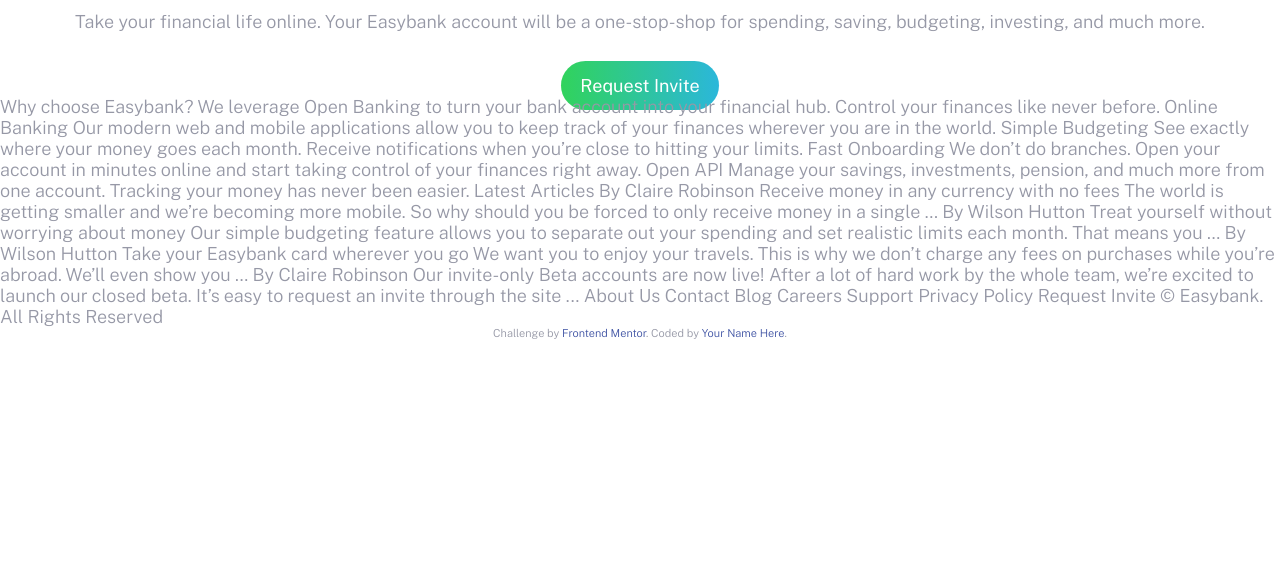
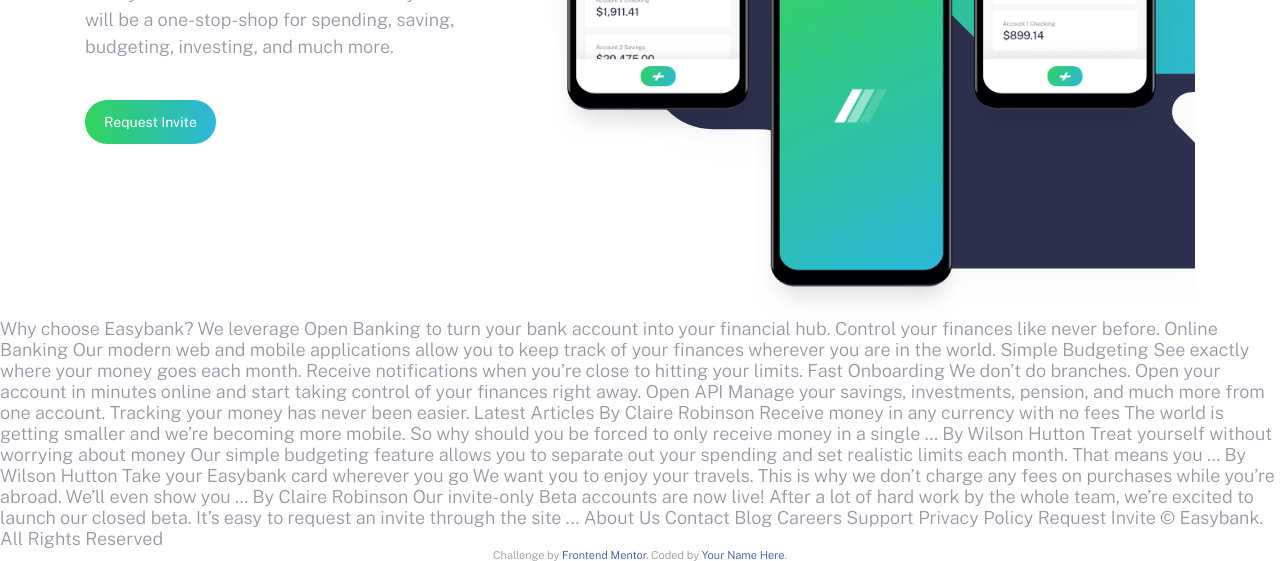
Before and after one commit to hinlocaesar/easybank, a plain HTML site: page index.html in a window 1280 px wide. Shown: the part 416-977 px from the top of the page. Before the commit the page ends 800 px from the top, so only its background shows below. Drawn offline with nearby package versions, Linux system fonts and the light colour scheme.

Commit message:
Save addtional implementation

```diff
--- a/app/scss/_globals.scss
+++ b/app/scss/_globals.scss
@@ -19,6 +19,10 @@ body {
   color: $grayishBlue;
   font-weight: 300;
 
+  @include breakpoint-up(large){
+    font-size: $font-med;
+}
+
   &.noscroll{
     overflow:hidden;
   }
@@ -33,8 +37,44 @@ a,a:visited, a:hover{
 
 //Spacing
 .container{
-    padding-left: 1.5rem ;
-    padding-right: 1.5rem ;
+    max-width: 69.375rem;
+    margin: 0 auto;
+
+    &--py{
+      padding-top:2.25rem;
+      padding-bottom:2.25rem;
+    }
+
+    &--px{
+      padding-left: 1.5rem ;
+      padding-right: 1.5rem ;
+    }
+
+    &--all{
+      padding-top:2.25rem;
+      padding-bottom:2.25rem;
+      padding-left: 1.5rem ;
+      padding-right: 1.5rem ;
+    }
+
+
+
+
+    &--pt{
+      padding-top:2.25rem;
+    }
+
+    &--pb{
+      padding-bottom:2.25rem;
+    }
+
+    &--pl{
+      padding-left: 1.5rem ;
+    }
+
+    &--pr{
+      padding-right: 1.5rem ;
+    }
 }
 
 
@@ -57,6 +97,7 @@ a,a:visited, a:hover{
 
 
   .button{
+    display: inline-block;
     padding: 0.875rem 1.1875rem;
     border-radius: 50px;
     cursor: pointer;
@@ -64,6 +105,13 @@ a,a:visited, a:hover{
     border:0;
     background: linear-gradient(to right, $limeGreen, $brightCyan);
     font-weight: 400;
+
+    font-size:$font-sm;
+    transition: opacity 300ms ease-in-out;
+
+    &:hover{
+        opacity: 0.75;
+    }
   }
 
 
--- a/app/scss/_header.scss
+++ b/app/scss/_header.scss
@@ -117,14 +117,6 @@
 
     }
 
-    &__cta{
-            font-size:$font-sm;
-            color:white;
-            transition: opacity 300ms ease-in-out;
 
-            &:hover{
-                opacity: 0.75;
-            }
-    }
 
 }
--- a/app/scss/_hero.scss
+++ b/app/scss/_hero.scss
@@ -1,4 +1,9 @@
 .hero{
+    @include breakpoint-up(large){
+        min-height: 41rem;
+        display: flex;
+        align-items:center;
+    }
 
     &__image{
         position:relative;
@@ -7,6 +12,14 @@
         background-repeat: no-repeat;
         background-position: center center;
         min-height:17.5rem;
+
+        @include breakpoint-up(large){
+            flex:3;
+            order:2;
+            height:41rem;
+            background-image: url('/images/bg-intro-desktop.svg');
+            background-position: left center;
+        }
 
         &::before{
             content: "";
@@ -23,6 +36,13 @@
 
     &__text{
         text-align: center;
+
+        @include breakpoint-up(large){
+            flex:2;
+            order:1;
+            text-align: left;
+        }
+
         h1{
             font-weight:300;
             font-size:2.31rem;
@@ -30,6 +50,11 @@
             color:$darkBlue;
             text-align: center;
             margin-bottom: 1.5rem;
+
+            @include breakpoint-up(large){
+                font-size: $font-xlg;
+            }
+
         }
 
         p{
--- a/index.html
+++ b/index.html
@@ -19,7 +19,7 @@
 
 <header class="header">
   <div class="overlay has-fade"></div>
-  <nav class="flex flex-jc-sb flex-ai-c bn container header__padding">
+  <nav class="container container-pall flex flex-jc-sb flex-ai-c bn container header__padding">
     <a href="/" class="header__logo">
       <img src="images/logo.svg" alt="easybank">
     </a>
@@ -30,7 +30,7 @@
       <span></span>
     </a>
 
-    <div class="header__links hide-for-mobile">
+    <div class="header__links hide-for-mobile ">
       <a href="#">Home</a><a href="#">About</a><a href="#">Contact</a><a href="#">Blog</a><a href="#">Careers</a>
     </div>
 
@@ -47,12 +47,12 @@
 </header>
 
 
-<section class="hero">
+<section class="hero container ">
   <div class="hero__image">
 
   </div>
 
-  <div class="hero__text container">
+  <div class="hero__text container container-pall">
     <h1>Next generation digital banking</h1>
     <p>Take your financial life online. Your Easybank account will be a one-stop-shop
       for spending, saving, budgeting, investing, and much more.</p>
```
Also changed, not shown: app/scss/style.css, 1 other file.
